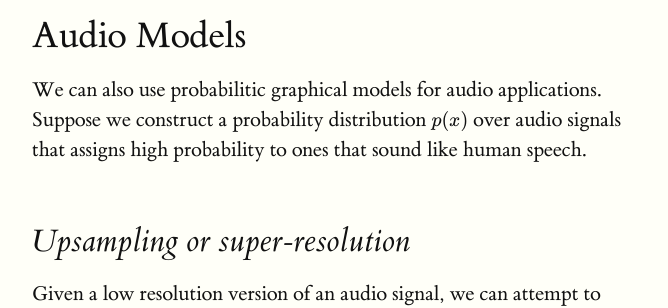
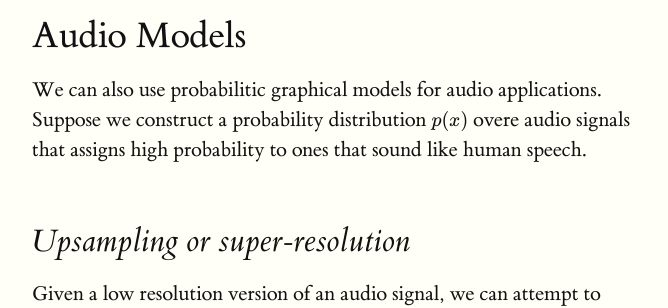
Before and after one commit to ermongroup/cs228-notes, a Jekyll site: the page built from preliminaries/applications/index.md, in a window 1280 px wide and 900 px high, scrolled down 5344 px. Shown: the part 153-461 px from the top of the window, without its empty margins (128-796 px from the left). Built offline with Jekyll 4.4.1, drawn with Linux system fonts in a browser that asks for light colours; formulas are drawn with MathJax 3.

```diff
--- a/preliminaries/applications/index.md
+++ b/preliminaries/applications/index.md
@@ -81,7 +81,7 @@
 
 # Audio Models
 
-We can also use probabilitic graphical models for audio applications. Suppose we construct a probability distribution $$p(x)$$ over audio signals that assigns high probability to ones that sound like human speech.
+We can also use probabilitic graphical models for audio applications. Suppose we construct a probability distribution $$p(x)$$ overe audio signals that assigns high probability to ones that sound like human speech.
 
 ## Upsampling or super-resolution
 
```
Also changed, not shown: inference/ve/index.md (+1 -1 lines).
